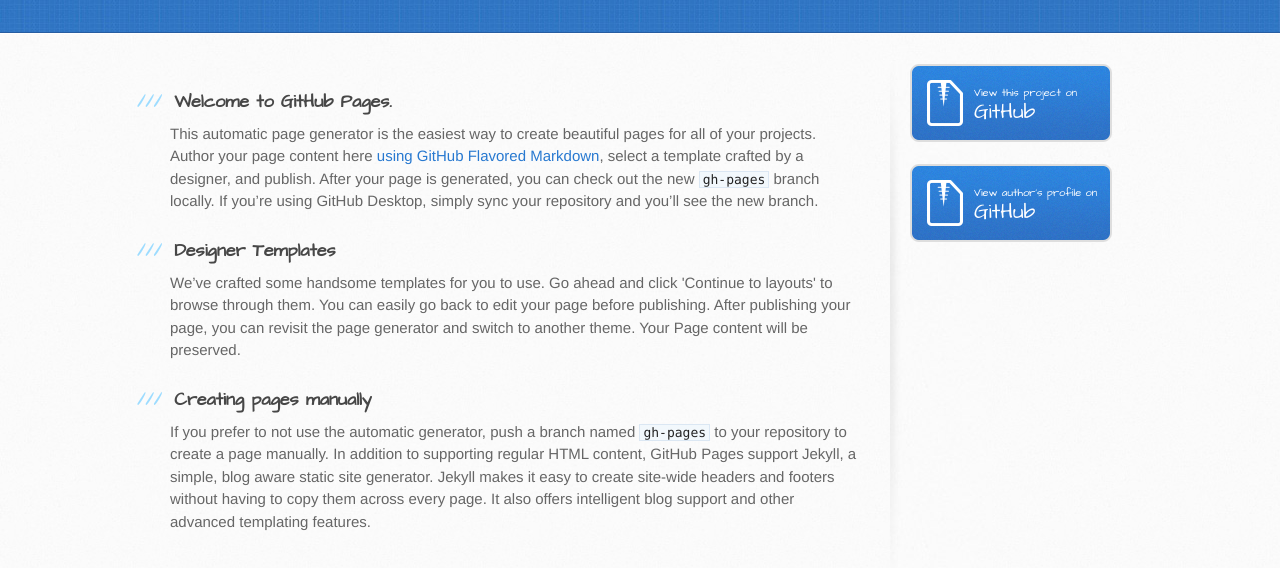
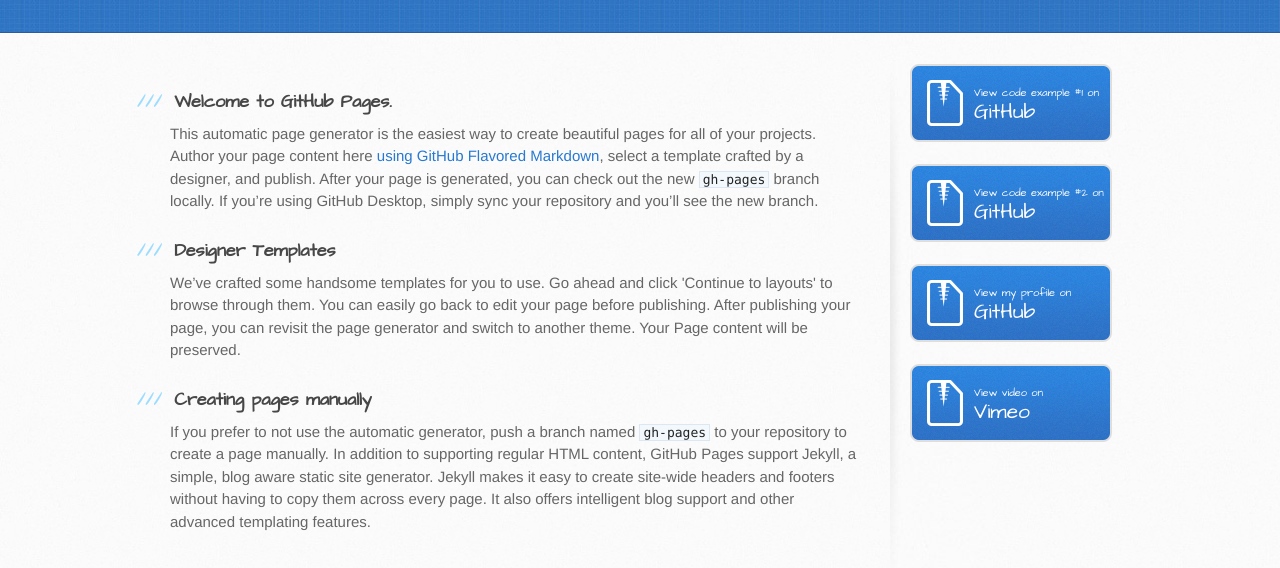
Before and after one commit to indigo-trevor/github-pages, a plain HTML site: page index.html in a window 1280 px wide. Shown: the part 346-914 px from the top of the page. Drawn offline with Linux system fonts and the light colour scheme.

Commit message:
changing links

```diff
--- a/index.html
+++ b/index.html
@@ -45,13 +45,21 @@
         </section>
 
         <aside id="sidebar">
-          <a href="https://github.com/indigo-trevor" class="button">
-            <small>View this project on</small>
+          <a href="https://github.com/indigo-trevor/github-page" class="button">
+            <small>View code example #1 on</small>
             GitHub
           </a>
-          <a href="https://github.com/indigo-trevor/github-pages" class="button">
-            <small>View author's profile on </small>
+          <a href="https://github.com/indigo-trevor/greensock-testing" class="button">
+            <small>View code example #2 on</small>
             GitHub
+          </a>
+          <a href="https://github.com/indigo-trevor" class="button">
+            <small>View my profile on</small>
+            GitHub
+          </a>
+          <a href="https://vimeo.com/149347318" class="button">
+            <small>View video on </small>
+            Vimeo
           </a>
         </aside>
       </div>
```
